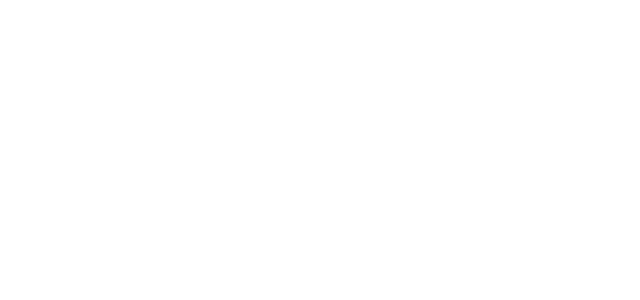
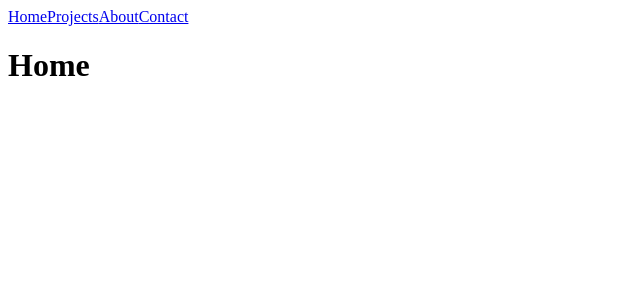
Before and after one commit to AntonioSantosBJPE/PortfolioAntonioSantos, a React (Vite) app: page / in a window 1280 px wide. Shown: the top 300 px of the page, without its empty margins (0-640 px from the left). Built offline with nearby package versions, Linux system fonts and the light colour scheme.

Commit message:
feat: creates routing and Header component

```diff
--- a/src/App.jsx
+++ b/src/App.jsx
@@ -1,3 +1,9 @@
+import { RoutesApp } from "./routes";
+
 export const App = () => {
-  return <div className="App"></div>;
+  return (
+    <div className="App">
+      <RoutesApp />
+    </div>
+  );
 };
--- /dev/null
+++ b/src/components/Header/index.jsx
@@ -0,0 +1,15 @@
+import { Link, Outlet } from "react-router-dom";
+export const Header = () => {
+  return (
+    <>
+      <nav>
+        <Link to="/">Home</Link>
+        <Link to="/projects">Projects</Link>
+        <Link to="/about">About</Link>
+        <Link to="/contact">Contact</Link>
+      </nav>
+
+      <Outlet />
+    </>
+  );
+};
--- a/src/routes/index.jsx
+++ b/src/routes/index.jsx
@@ -1,3 +1,21 @@
+import { Route, Routes } from "react-router-dom";
+import { HomePage } from "../pages/home";
+import { ProjectsPage } from "../pages/projects";
+import { AboutPage } from "../pages/about";
+import { ContactPage } from "../pages/contact";
+import { Header } from "../components/Header";
 export const RoutesApp = () => {
-  return <></>;
+  return (
+    <>
+      <Routes>
+        <Route path="/" element={<Header />}>
+          <Route index element={<HomePage />} />
+          <Route path="projects" element={<ProjectsPage />} />
+          <Route path="about" element={<AboutPage />} />
+          <Route path="contact" element={<ContactPage />} />
+        </Route>
+        <Route path="*" element={<Header />} />
+      </Routes>
+    </>
+  );
 };
```
Also changed, not shown: src/components/Header/style.js (added).
